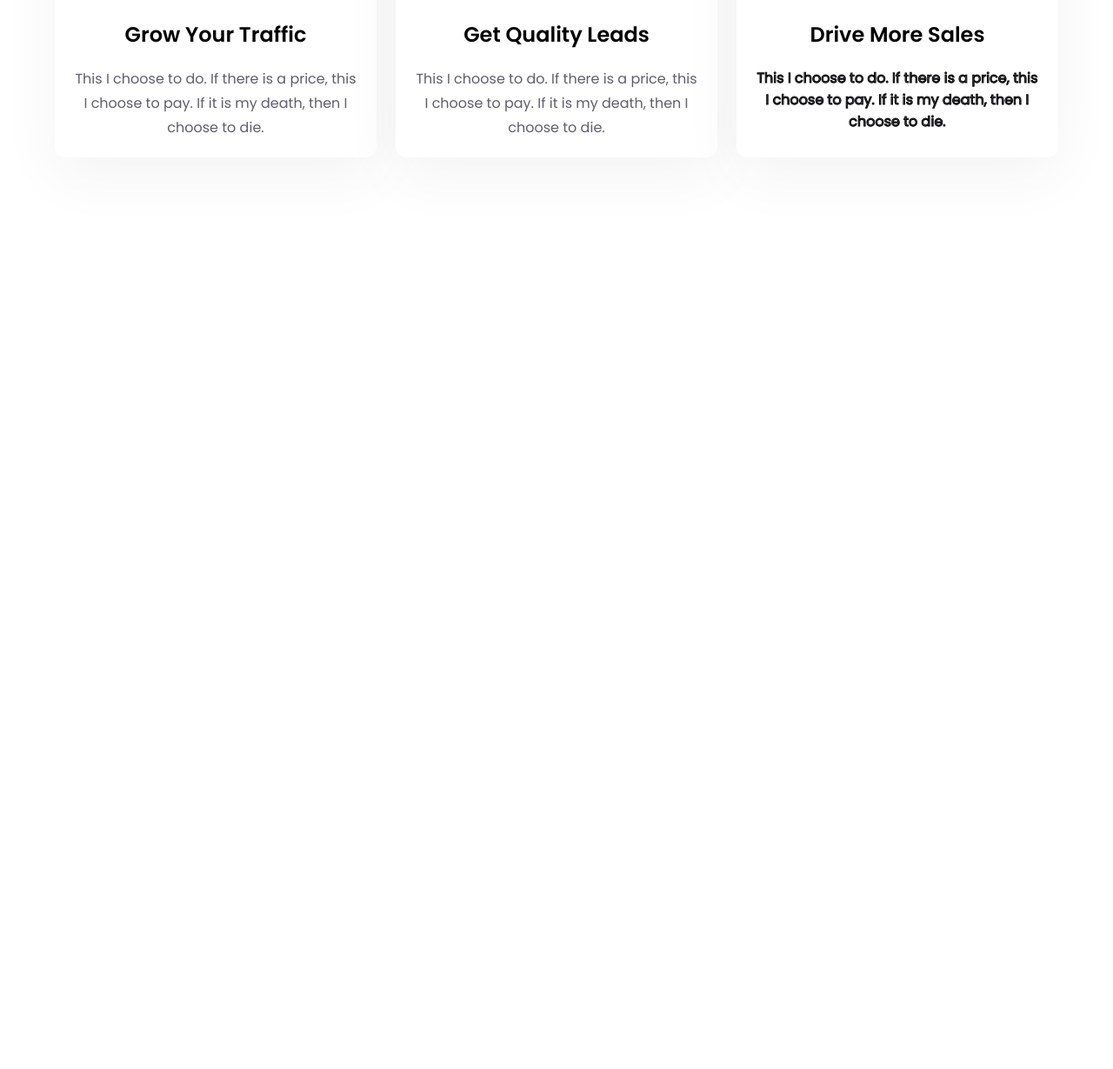
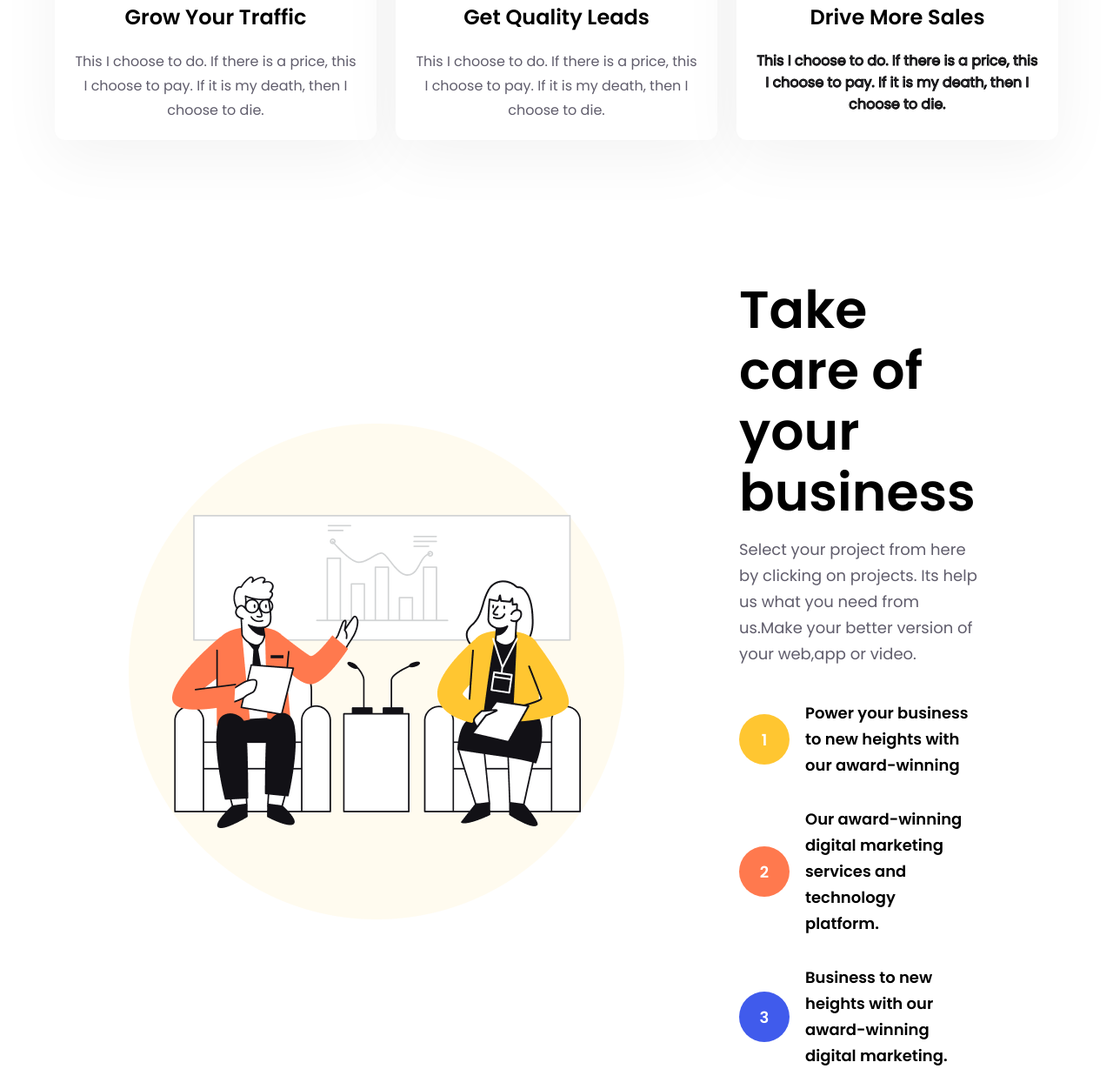
Before and after one commit to HoXuanTy/LangdingPage_Project, a plain HTML site: page index.html in a window 1280 px wide. Shown: the part 598-1827 px from the top of the page at 87% size. Before the commit the page ends 939 px from the top, so only its background shows below. Drawn offline with Linux system fonts and the light colour scheme.

Commit message:
Add UI: Business section

```diff
--- a/css/global.css
+++ b/css/global.css
@@ -11,9 +11,8 @@
 
 
 main {
-        /* margin-left: 10%;
-        margin-right: 10%; */
-        max-width: 1280px;
-        margin-left: auto;
-        margin-right: auto;
+        margin-left: 10%;
+        margin-right: 10%;
+
+
 }
--- a/css/styles.css
+++ b/css/styles.css
@@ -5,8 +5,6 @@
 
 .Services {
     margin-top: 160px;
-    margin-bottom: 160px;
-
     display: flex;
     justify-content: center;
     align-items: center;
@@ -26,9 +24,10 @@
     width: 470px;
 }
 
-.Services_top-Title{
+.Title{
     font-size: 60px;
     font-weight: 600;
+    line-height: 70px;
 }
 
 
@@ -51,6 +50,7 @@
     background-color: #FFFFFF;
     text-align: center;
     box-shadow: 0px 20px 70px 0px rgba(18, 17, 22, 0.05);
+    cursor: pointer;
 
 }
 
@@ -77,3 +77,77 @@
    padding: 20px;
    color: rgba(96, 93, 108, 1);
 }
+
+.Business{
+    display: flex;
+    justify-content: center;
+    align-items: center;
+    padding: 160px 20px 0px;
+}
+.Business_Right{
+    margin-left: 132px;
+}
+
+.Business_Right-Text {
+    font-size: 18px;
+    font-weight: 400;
+    line-height: 30px;
+    color: rgba(96, 93, 108, 1);
+    padding-bottom: 6px;
+    margin-top: 16px;
+}
+
+.Business_Right-Value {
+    display: flex;
+    justify-content: center;
+    align-items: center;
+    padding-top: 32px;
+}
+
+.circle-1{
+    width: 58px;
+    height: 58px;
+    background-color: rgba(255, 198, 49, 1);
+    border-radius: 50%;
+    display: flex;
+    justify-content: center;
+    align-items: center;
+    font-size: 18px;
+    font-weight: 600;
+    color: #FFFFFF;
+
+}
+.circle-2{
+    width: 58px;
+    height: 58px;
+    background-color:rgba(255, 121, 78, 1);
+    border-radius: 50%;
+    display: flex;
+    justify-content: center;
+    align-items: center;
+    font-size: 18px;
+    font-weight: 600;
+    color: #FFFFFF;
+
+}
+.circle-3{
+    width: 58px;
+    height: 58px;
+    background-color: rgba(64, 91, 236, 1);
+    border-radius: 50%;
+    display: flex;
+    justify-content: center;
+    align-items: center;
+    font-size: 18px;
+    font-weight: 600;
+    color: #FFFFFF;
+
+}
+
+.Business_Right-Value >p {
+    font-size: 18px;
+    font-weight: 600;
+    padding-left: 18px;
+    padding-right: 18px;
+    line-height: 30px;
+}
--- a/index.html
+++ b/index.html
@@ -1,5 +1,6 @@
 <!DOCTYPE html>
 <html lang="en">
+
 <head>
     <meta charset="UTF-8">
     <meta name="viewport" content="width=device-width, initial-scale=1.0">
@@ -10,14 +11,16 @@
 
     <title>Langding Page</title>
 </head>
+
 <body>
     <main>
         <section class="Services">
             <div class="Service_wapper">
                 <div class="Service_top">
                     <div class="Service_top-header">
-                        <h1 class="Services_top-Title">Our Services</h1>
-                        <p class="Services_top-Text">We cannot wait for governments to do it all. Globalization operates on Internet time</p>
+                        <h1 class="Title">Our Services</h1>
+                        <p class="Services_top-Text">We cannot wait for governments to do it all. Globalization operates
+                            on Internet time</p>
                     </div>
                 </div>
                 <div class="Service_wapper_card">
@@ -41,7 +44,7 @@
                         <div class="Card">
                             <img src="./asset/image/service-image1.png" alt="Grow Your Traffic image">
                             <h3 class="Service_Name">Drive More Sales</h3>
-                            <p  class="Service_Text-3" >This I choose to do. If there is a price, this I choose to pay.
+                            <p class="Service_Text-3">This I choose to do. If there is a price, this I choose to pay.
                                 If it is my death, then I choose to die.</p>
                         </div>
                     </div>
@@ -49,6 +52,37 @@
                 </div>
             </div>
         </section>
+        <section class="Business">
+            <div class="Business_Left">
+                <img src="./asset/image/Bussines-image.png" alt="">
+            </div>
+            <div class="Business_Right">
+                <h1 class="Title">Take care of your business</h1>
+                <p class="Business_Right-Text">Select your project from here by clicking on projects.
+                    Its help us what you need from us.Make your better
+                    version of your web,app or video.</p>
+                <div class="Business_Right-Value">
+                    <div>
+                        <span class="circle-1">1</span>
+                    </div>
+                    <p>Power your business to new heights with our award-winning </p>
+                </div>
+                <div class="Business_Right-Value">
+                    <div>
+                        <span class="circle-2">2</span>
+                    </div>
+                    <p>Our award-winning digital marketing services and technology platform.</p>
+                </div>
+                <div class="Business_Right-Value">
+                    <div>
+                        <span class="circle-3">3</span>
+                    </div>
+                    <p>Business to new heights with our award-winning digital marketing. </p>
+                </div>
+
+            </div>
+        </section>
     </main>
 </body>
+
 </html>
```
Also changed, not shown: asset/image/Bussines-image.png (added).
